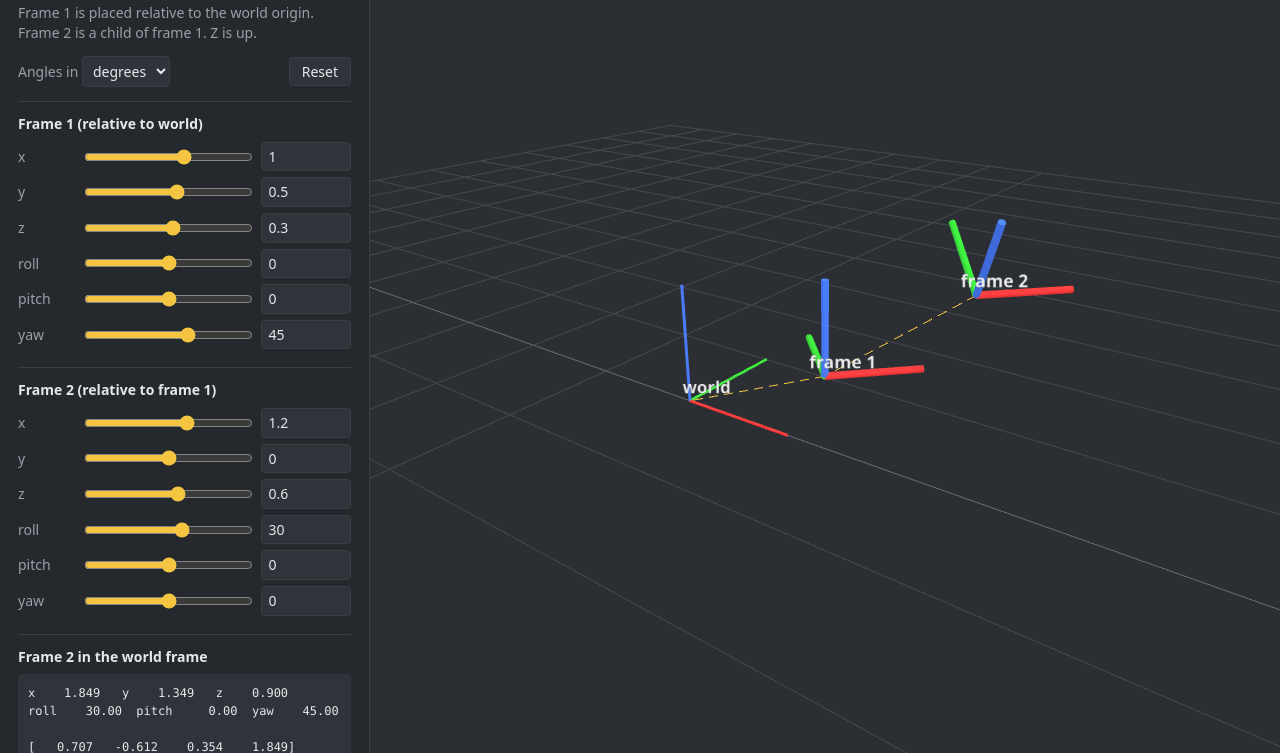
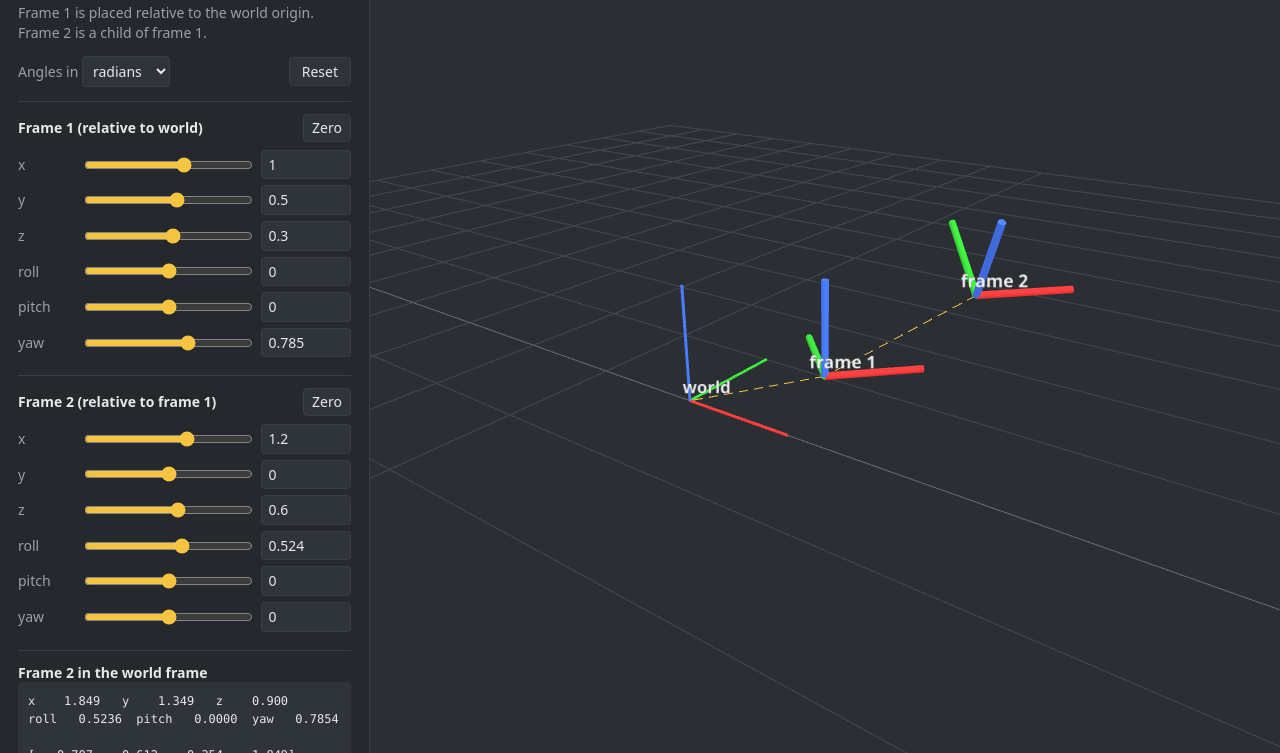
Before and after one commit to JohannesErnst/tfviz, a plain HTML site: page site/index.html in a window 1280 px wide. Shown: the part 47-800 px from the top of the page. Drawn offline with nearby package versions, Linux system fonts and the light colour scheme; animation ran at ten frames a second.

Commit message:
feat(button): added zero button

```diff
--- a/site/app.js
+++ b/site/app.js
@@ -14,9 +14,9 @@ const DEFAULTS = {
 };
 const POS_LIMIT = 5;
 let state = structuredClone(DEFAULTS);
-let unit = 'deg';
+let unit = 'rad';
 
-/* ---------- Three.js scene (z is up) ---------- */
+/* --------------- Three.js scene --------------- */
 const view = document.getElementById('view');
 const renderer = new THREE.WebGLRenderer({ antialias: true });
 renderer.setPixelRatio(Math.min(window.devicePixelRatio, 2));
@@ -147,7 +147,24 @@ const rounded = (v, f) => Number(v.toFixed(f.angle && unit === 'deg' ? 1 : 3));
 
 function buildPanel(key, title) {
   const el = document.getElementById(key);
-  el.innerHTML = `<h2>${title}</h2>`;
+  const header = document.createElement('div');
+  header.className = 'panel-header';
+
+  const heading = document.createElement('h2');
+  heading.textContent = title;
+
+  const zeroButton = document.createElement('button');
+  zeroButton.type = 'button';
+  zeroButton.textContent = 'Zero';
+  zeroButton.addEventListener('click', () => {
+    for (const f of FIELDS) state[key][f.key] = 0;
+    refreshInputs();
+    update();
+  });
+
+  header.append(heading, zeroButton);
+  el.appendChild(header);
+
   for (const f of FIELDS) {
     const row = document.createElement('div');
     row.className = 'row';
--- a/site/index.html
+++ b/site/index.html
@@ -18,7 +18,7 @@
 <body>
   <aside id="panel">
     <h1>TF frame viewer</h1>
-    <p class="hint">Frame 1 is placed relative to the world origin. Frame 2 is a child of frame 1. Z is up.</p>
+    <p class="hint">Frame 1 is placed relative to the world origin. Frame 2 is a child of frame 1. </p>
 
     <div class="toolbar">
       <label>Angles in
--- a/site/style.css
+++ b/site/style.css
@@ -24,7 +24,9 @@ body {
   border-right: 1px solid var(--line);
 }
 h1 { font-size: 20px; margin: 0 0 4px; }
-h2 { font-size: 14px; margin: 0 0 8px; }
+h2 { font-size: 14px; margin: 0; }
+.panel-header { display: flex; justify-content: space-between; align-items: center; gap: 8px; margin-bottom: 8px; }
+.panel-header button { flex-shrink: 0; padding: 3px 8px; }
 .hint { margin: 0 0 14px; color: var(--muted); max-width: 60ch; }
 section { margin-bottom: 18px; padding-top: 12px; border-top: 1px solid var(--line); }
 .toolbar { display: flex; justify-content: space-between; align-items: center; margin-bottom: 14px; color: var(--muted); }
```
